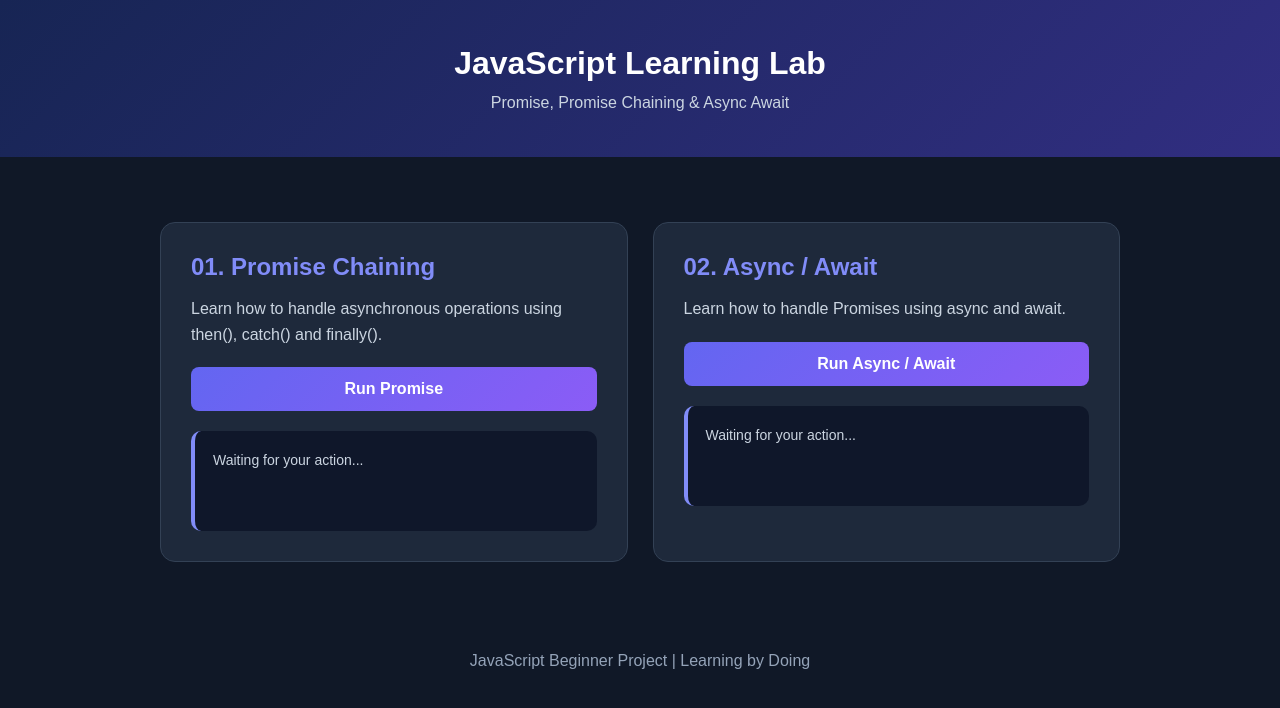
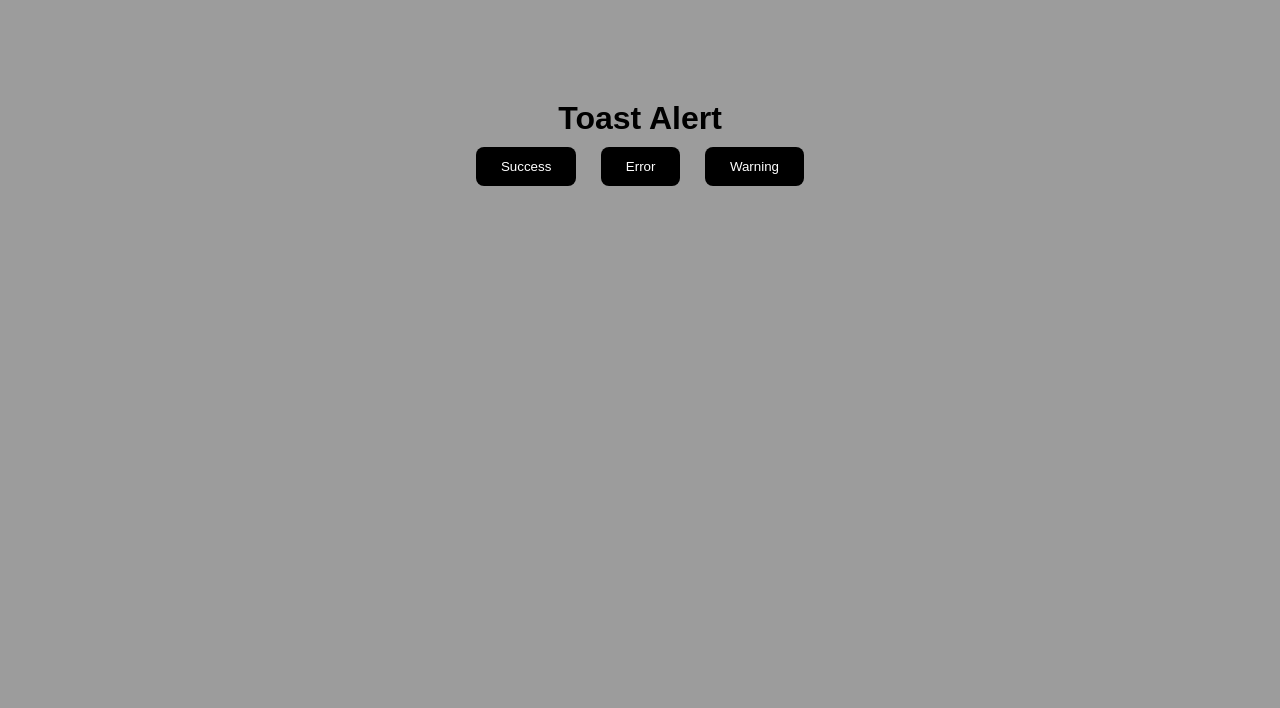
Before and after one commit to arvo4940-pixel/javascript-learning, a plain HTML site: page index.html in a window 1280 px wide. Drawn offline with Linux system fonts and the light colour scheme.

Commit message:
Add files via upload

```diff
--- a/index.html
+++ b/index.html
@@ -4,69 +4,49 @@
 <head>
     <meta charset="UTF-8">
     <meta name="viewport" content="width=device-width, initial-scale=1.0">
+    <title>Toast Alert</title>
 
-    <title>JavaScript Promise & Async Await</title>
-
-    <link rel="stylesheet" href="style.css">
-</head>
+ <link rel="stylesheet" href="style.css"></head>
 
 <body>
 
-    <header>
-        <h1>JavaScript Learning Lab</h1>
-        <p>Promise, Promise Chaining & Async Await</p>
-    </header>
+    <h1>Toast Alert</h1>
 
-    <main class="container">
+    <button onclick="showToast('success')">Success</button>
 
-        <!-- Promise Chaining -->
-        <section class="card">
+    <button onclick="showToast('error')">Error</button>
 
-            <h2>01. Promise Chaining</h2>
+    <button onclick="showToast('warning')">Warning</button>
 
-            <p>
-                Learn how to handle asynchronous operations
-                using then(), catch() and finally().
-            </p>
+    <div id="toast"></div>
 
-            <button id="promiseBtn">
-                Run Promise
-            </button>
+    <script>
+        let timer;
 
-            <div class="result" id="promiseResult">
-                <p>Waiting for your action...</p>
-            </div>
+        function showToast(type) {
 
-        </section>
+            let toast = document.getElementById("toast");
 
+            if (type === "success") {
+                toast.innerText = "Success! Your action completed.";
+            }
+            else if (type === "error") {
+                toast.innerText = "Error! Something went wrong.";
+            }
+            else if (type === "warning") {
+                toast.innerText = "Warning! Please be careful.";
+            }
 
-        <!-- Async Await -->
-        <section class="card">
+            toast.className = "";
+            toast.classList.add("show", type);
 
-            <h2>02. Async / Await</h2>
+            clearTimeout(timer);
 
-            <p>
-                Learn how to handle Promises using
-                async and await.
-            </p>
-
-            <button id="asyncBtn">
-                Run Async / Await
-            </button>
-
-            <div class="result" id="asyncResult">
-                <p>Waiting for your action...</p>
-            </div>
-
-        </section>
-
-    </main>
-
-    <footer>
-        <p>JavaScript Beginner Project | Learning by Doing</p>
-    </footer>
-
-    <script src="script.js"></script>
+            timer = setTimeout(function() {
+                toast.className = "";
+            }, 1000);
+        }
+    </script>
 
 </body>
 </html>
--- a/style.css
+++ b/style.css
@@ -7,153 +7,101 @@
 
 body {
     font-family: Arial, sans-serif;
-    background: #101827;
-    color: white;
-    min-height: 100vh;
+    background: #eeeeee;
 }
 
-/* Header */
-
-header {
+.container {
     text-align: center;
-    padding: 45px 15px;
-    background: linear-gradient(135deg, #172554, #312e81);
+    margin-top: 150px;
 }
 
-header h1 {
-    font-size: 32px;
-    margin-bottom: 12px;
-}
-
-header p {
-    color: #cbd5e1;
-}
-
-/* Main Container */
-
-.container {
-    max-width: 1000px;
-    margin: 45px auto;
-    padding: 20px;
-    display: grid;
-    grid-template-columns: repeat(2, 1fr);
-    gap: 25px;
-}
-
-/* Cards */
-
-.card {
-    background: #1e293b;
-    padding: 30px;
-    border-radius: 15px;
-    border: 1px solid #334155;
-    transition: 0.3s;
-}
-
-.card:hover {
-    transform: translateY(-7px);
-    border-color: #818cf8;
-    box-shadow: 0 10px 30px #0005;
-}
-
-.card h2 {
-    color: #818cf8;
-    margin-bottom: 15px;
-}
-
-.card p {
-    color: #cbd5e1;
-    line-height: 1.6;
-    margin-bottom: 20px;
-}
-
-/* Buttons */
-
 button {
-    width: 100%;
-    padding: 13px;
+    padding: 12px 25px;
+    margin: 10px;
     border: none;
     border-radius: 8px;
-    background: linear-gradient(135deg, #6366f1, #8b5cf6);
+    background: #222;
     color: white;
-    font-size: 16px;
-    font-weight: bold;
     cursor: pointer;
-    transition: 0.3s;
 }
 
 button:hover {
-    transform: scale(1.03);
-    filter: brightness(1.2);
+    background: #555;
 }
 
-button:disabled {
-    opacity: 0.6;
-    cursor: not-allowed;
+#toast {
+    position: fixed;
+    top: 30px;
+    right: 30px;
+    padding: 15px 25px;
+    border-radius: 8px;
+    color: white;
+    font-size: 16px;
+
+    visibility: hidden;
+    opacity: 0;
+
+    transition: opacity 0.4s;
 }
 
-/* Result Area */
-
-.result {
-    background: #0f172a;
-    padding: 18px;
-    margin-top: 20px;
-    border-radius: 10px;
-    min-height: 100px;
-    border-left: 4px solid #818cf8;
+#toast.show {
+    visibility: visible;
+    opacity: 1;
 }
 
-.result p {
-    margin-bottom: 8px;
-    font-size: 14px;
+.success {
+    background: #28a745;
 }
 
-.result .success {
-    color: #4ade80;
+.error {
+    background: #dc3545;
 }
 
-.result .loading {
-    color: #facc15;
+.warning {
+    background: #ffc107;
+    color: black !important;
 }
 
-.result .error {
-    color: #f87171;
+body {
+            font-family: Arial, sans-serif;
+            text-align: center;
+            background: #9c9c9c;
+            padding-top: 100px;
         }
 
-/* Loading Animation */
-
-.loader {
-    width: 22px;
-    height: 22px;
-    border: 3px solid #475569;
-    border-top-color: #818cf8;
-    border-radius: 50%;
-    animation: spin 0.7s linear infinite;
-    margin: 10px 0;
+        button {
+            padding: 12px 25px;
+            margin: 10px;
+            border: none;
+            border-radius: 8px;
+            background: black;
+            color: white;
+            cursor: pointer;
         }
 
-@keyframes spin {
-    to {
-        transform: rotate(360deg);
-    }
+        #toast {
+            position: fixed;
+            top: 20px;
+            right: 20px;
+            padding: 15px 25px;
+            border-radius: 8px;
+            color: white;
+            display: none;
         }
 
-/* Footer */
-
-footer {
-    text-align: center;
-    padding: 25px;
-    color: #94a3b8;
+        #toast.show {
+            display: block;
         }
 
-/* Responsive */
-
-@media (max-width: 700px) {
-    .container {
-        grid-template-columns: 1fr;
+        #toast.success {
+            background: green;
         }
 
-    header h1 {
-        font-size: 25px;
+        #toast.error {
+            background: red;
         }
+
+        #toast.warning {
+            background: orange;
+            color: black;
         }
```
Lines whose indentation alone changed are shown as unchanged.
